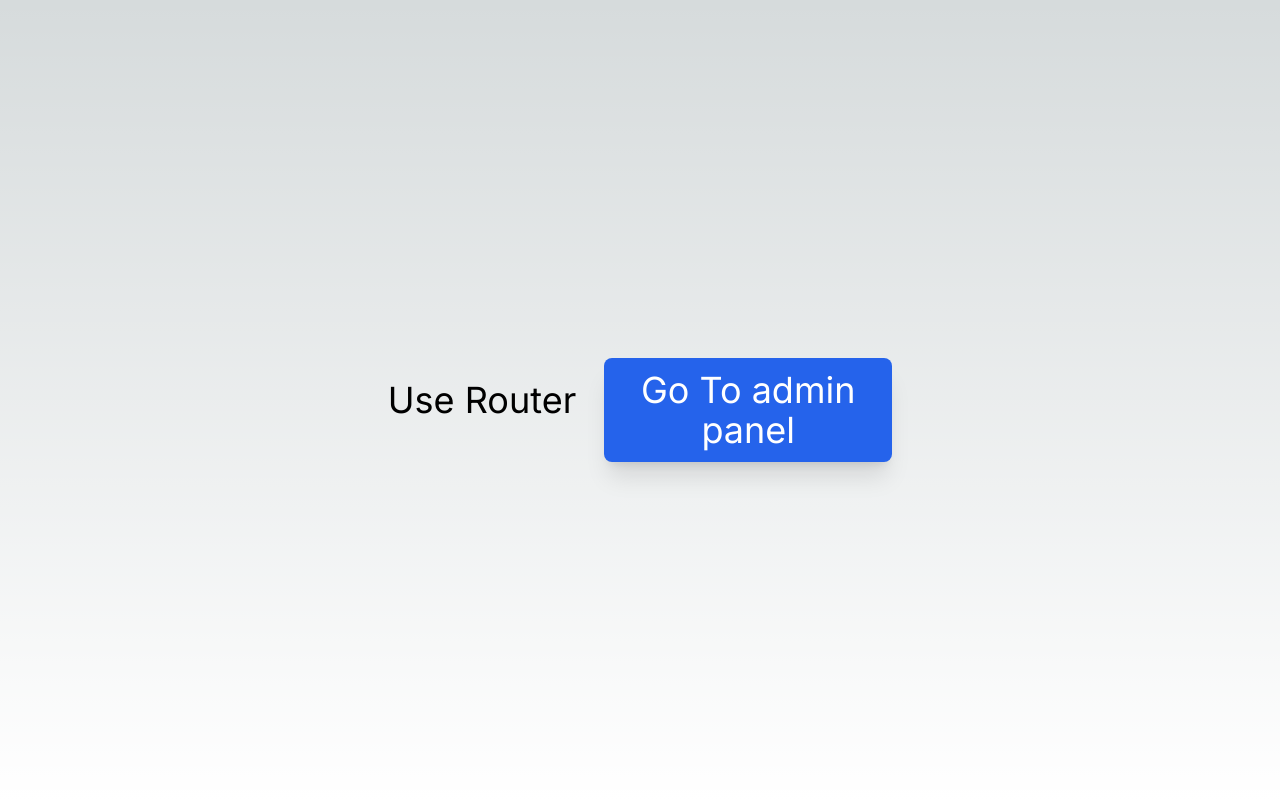
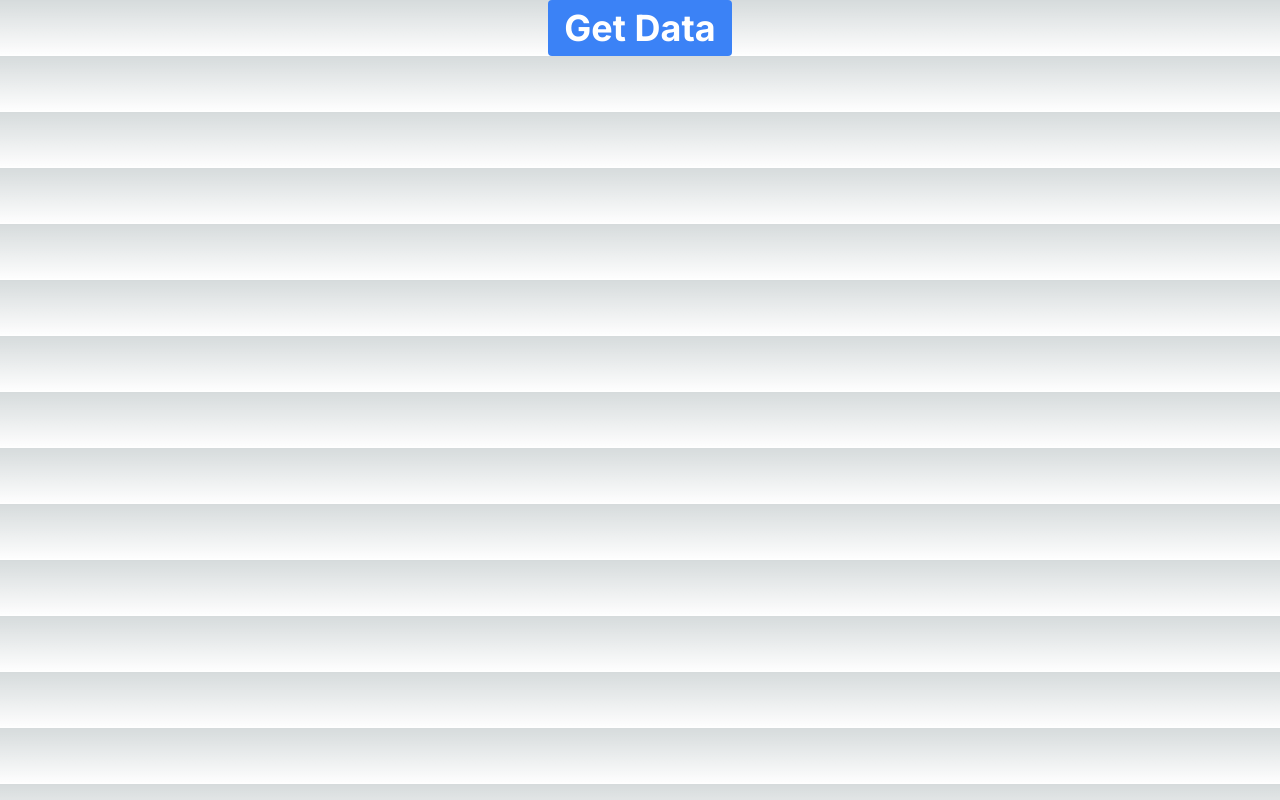
Before and after one commit to Arjungehlot552/Learn-NextJs, a Next.js app: page / in a window 1280 px wide. Built offline with nearby package versions, Linux system fonts and the light colour scheme.

Commit message:
Add axios and data fetching component for posts

```diff
--- a/package.json
+++ b/package.json
@@ -9,6 +9,7 @@
     "lint": "next lint"
   },
   "dependencies": {
+    "axios": "^1.7.9",
     "next": "14.1.3",
     "react": "^18",
     "react-dom": "^18",
--- /dev/null
+++ b/src/app/components/LearnDataFetching.jsx
@@ -0,0 +1,55 @@
+"use client";
+
+import React, { useState } from "react";
+import axios from "axios";
+
+async function fetchData() {
+  const response = await axios.get("https://jsonplaceholder.typicode.com/posts");
+  return response.data; // Axios stores the actual data in the `data` property
+}
+
+const LearnDataFetching = () => {
+  const [data, setData] = useState([]);
+  const [isClicked, setIsClicked] = useState(false);
+  const [loading, setLoading] = useState(false);
+
+  const handleFetchData = async () => {
+    setLoading(true); // Show loading state
+    try {
+      const fetchedData = await fetchData();
+      setData(fetchedData);
+      setIsClicked(true);
+    } catch (error) {
+      console.error("Error fetching data:", error);
+    } finally {
+      setLoading(false); // Hide loading state
+    }
+  };
+
+  return (
+    <div className="text-white">
+      <button
+        onClick={handleFetchData}
+        className="flex flex-row items-center justify-center bg-blue-500  hover:bg-blue-700 text-white font-bold py-2 px-4 rounded"
+      >
+        Get Data
+      </button>
+
+      {loading && <h1 className="text-center mt-4">Loading...</h1>}
+
+      {isClicked && data.length > 0 && (
+        <div className="m-24">
+          {data.map((post) => (
+            <div className="post text-white mb-4" key={post.id}>
+              <h1 className="text-xl font-bold">{post.title}</h1>
+              <p className="text-sm">{post.body}</p>
+              <hr className="my-2" />
+            </div>
+          ))}
+        </div>
+      )}
+    </div>
+  );
+};
+
+export default LearnDataFetching;
--- a/src/app/page.jsx
+++ b/src/app/page.jsx
@@ -1,3 +1,4 @@
+import LearnDataFetching from "./components/LearnDataFetching";
 import LearnLink from "./components/LearnLink";
 import LearnUseRouter from "./components/LearnUseRouter";
 
@@ -5,7 +6,8 @@ export default function Home() {
   return (
     <main className="flex flex-col text-4xl gap-10  justify-center items-center">
       {/* <LearnLink /> */}
-      <LearnUseRouter />
+      {/* <LearnUseRouter /> */}
+      <LearnDataFetching />
     </main>
   );
 }
```
Also changed, not shown: 1 other file (tests, documents, lock files or other folders).
